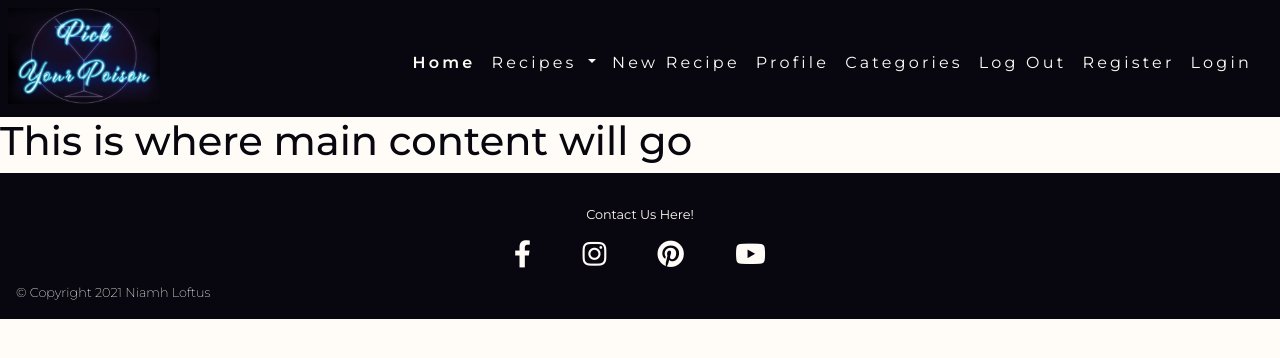
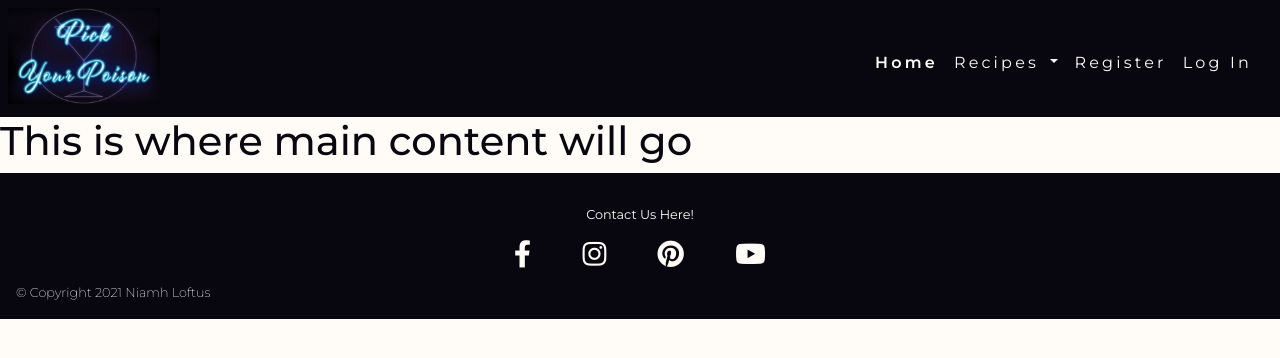
Before and after one commit to LoftusN13/ms3-pickyourpoison, a Flask app: page / in a window 1280 px wide. Shown: the top 358 px of the page. Run offline with Flask 2, Linux system fonts and the light colour scheme; a database or web service that is not in the repository returns one stand-in record (values such as "Sample title"); some libraries are stand-ins or nearby versions.

Commit message:
Update navbar links for logged in vs logged out users

```diff
--- a/templates/base.html
+++ b/templates/base.html
@@ -46,6 +46,8 @@
                                 <li><a class="dropdown-item" href="#">Non-Alcoholic</a></li>
                             </ul>
                         </li>
+                        <!-- links only available to logged in users -->
+                        {% if session.user %}
                             <li class="nav-item">
                                 <a class="nav-link" href="">New Recipe</a>
                             </li>
@@ -58,12 +60,15 @@
                             <li class="nav-item">
                                 <a class="nav-link" href="{{ url_for('logout') }}">Log Out</a>
                             </li>
+                        <!-- links only available to logged out users -->
+                        {% else %}
                             <li class="nav-item">
                                 <a class="nav-link" href="{{ url_for('register') }}">Register</a>
                             </li>
                             <li class="nav-item">
-                            <a class="nav-link" href="{{ url_for('login') }}">Login</a>
+                                <a class="nav-link" href="{{ url_for('login') }}">Log In</a>
                             </li>
+                        {% endif %}
                     </ul>
                 </div>
             </div>
```
Lines whose indentation alone changed are shown as unchanged.
